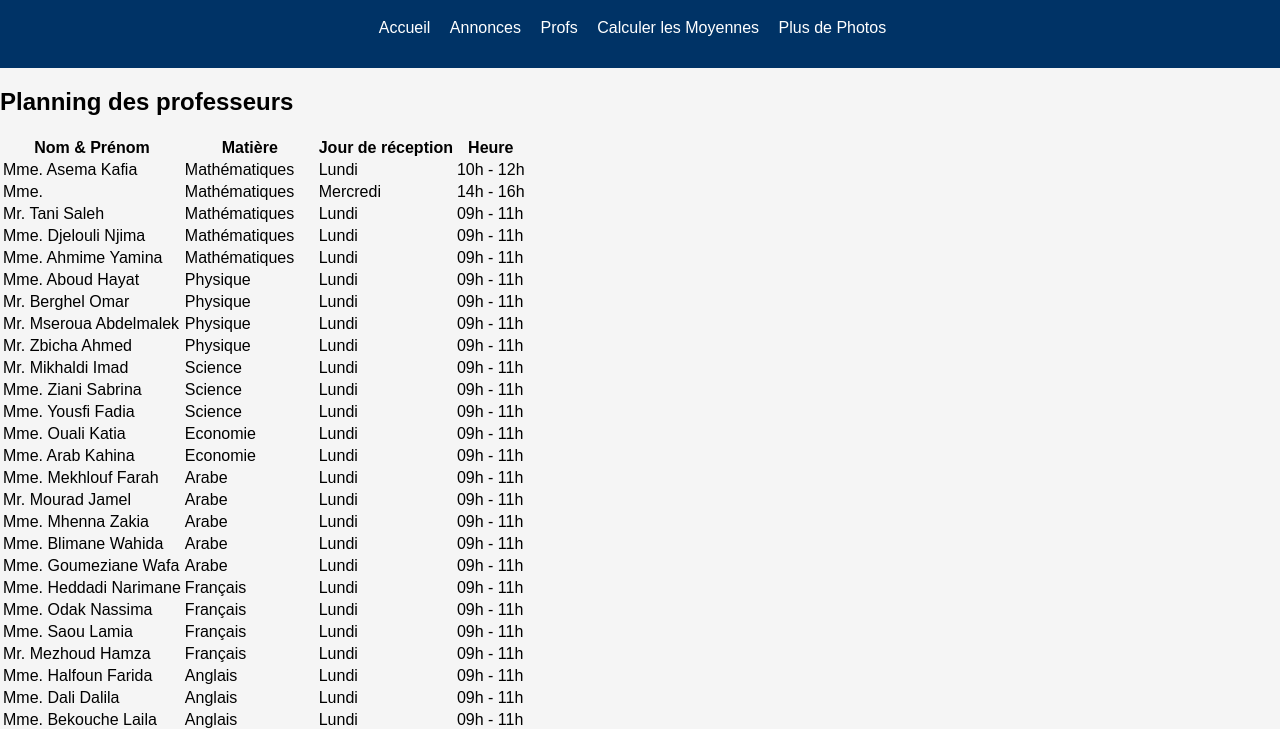
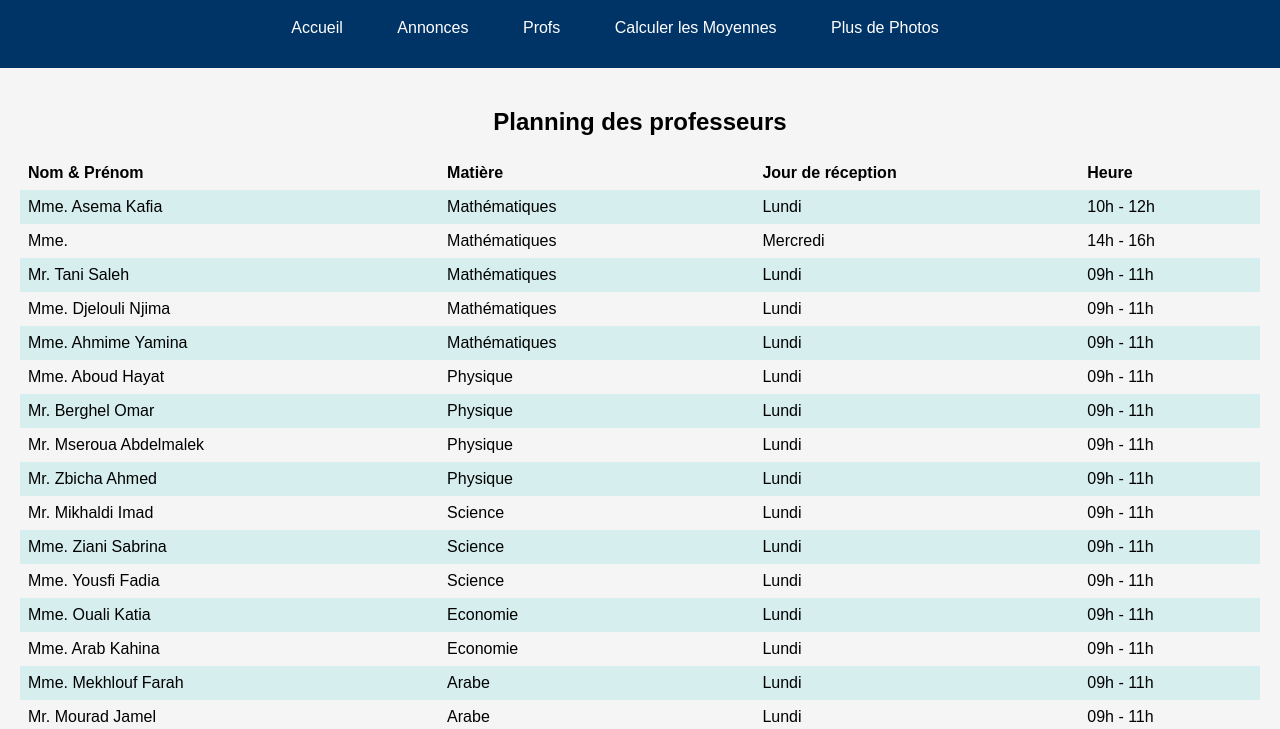
Before and after one commit to samy11111/highschool-, a plain HTML site: page Profs.html in a window 1280 px wide. Shown: the part 76-805 px from the top of the page. Drawn offline with Linux system fonts and the light colour scheme.

Commit message:
Update style.css

```diff
--- a/style.css
+++ b/style.css
@@ -19,12 +19,33 @@ nav ul {
 
 nav ul li {
     display: inline;
-    margin-right: 15px;
+    margin-right: 50px;
 }
 
 nav ul li a {
     color: white;
     text-decoration: none;
+}
+
+main {
+    text-align: center;
+    padding: 20px;
+}
+
+table {
+    border-collapse: collapse;
+    width: 100%;
+    text-align: center;
+    padding: 20px;
+}
+
+th, td {
+    text-align: left;
+    padding: 8px;
+}
+
+tr:nth-child(even) {
+background-color: #d6eeee;
 }
 
 section {
```
